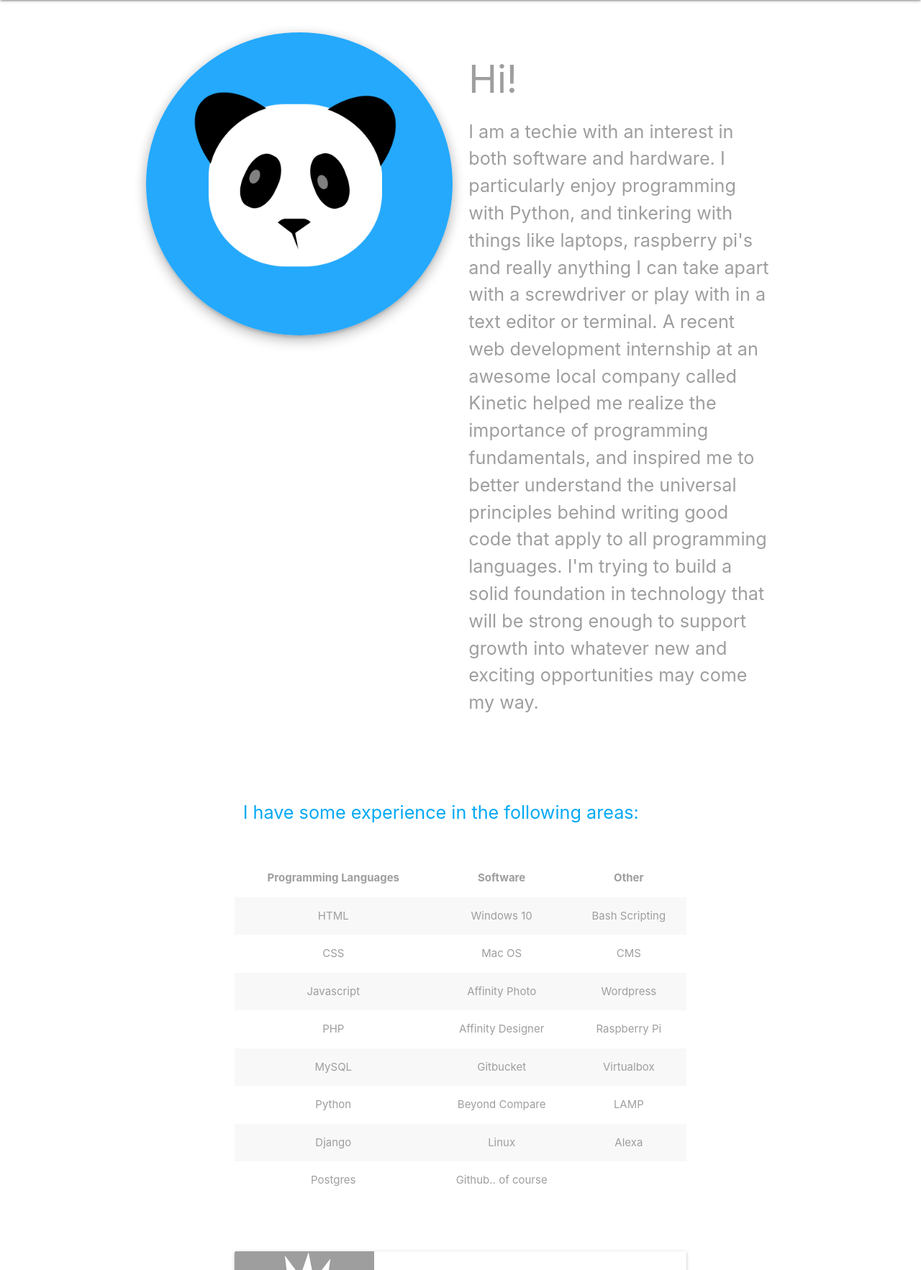
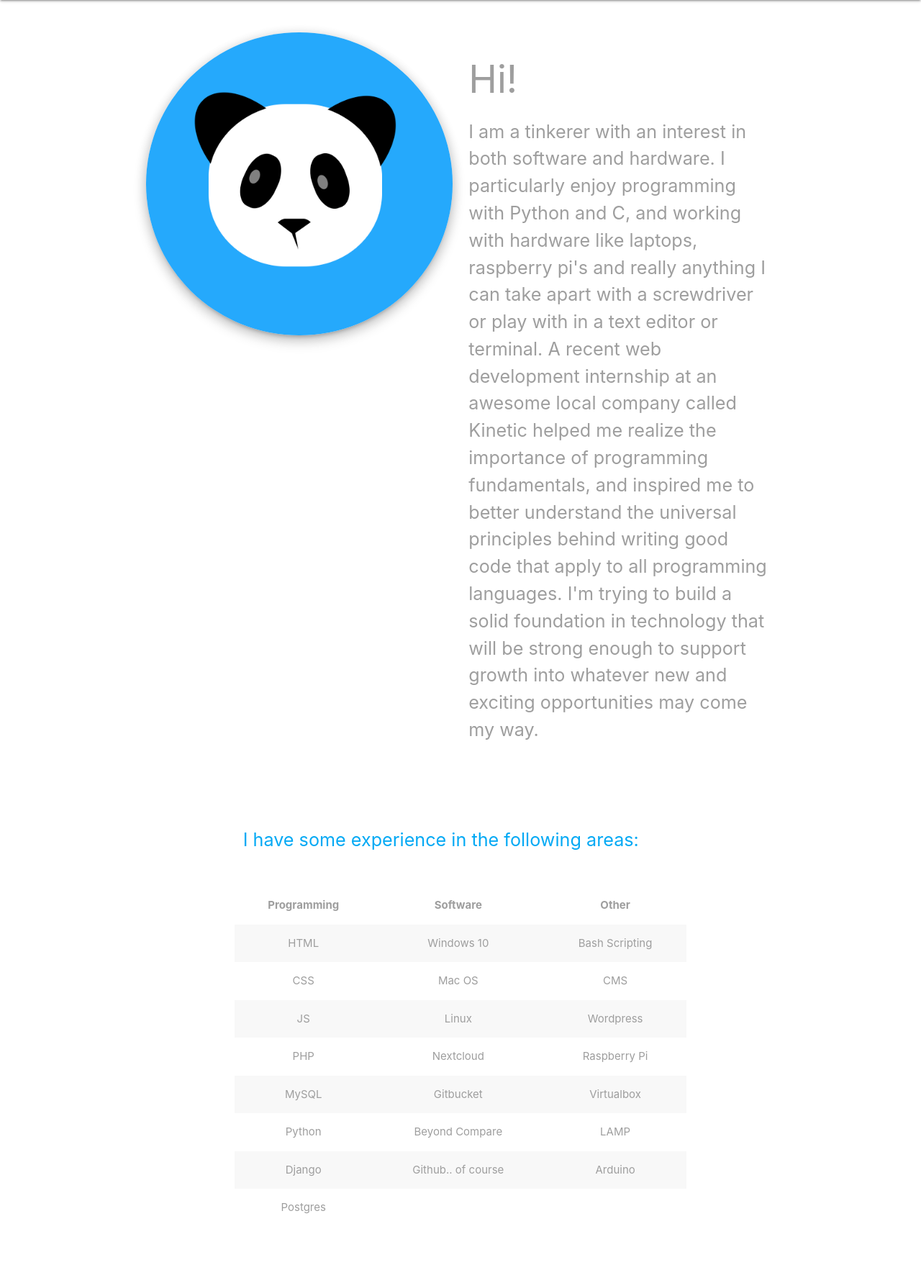
Before and after one commit to corfucius/corfuciusv2, a Django app: page /about in a window 1280 px wide. Shown: the part 64-1829 px from the top of the page at 72% size. Run offline with Django 3.2, Linux system fonts and the light colour scheme; some libraries are stand-ins or nearby versions.

Commit message:
about edit

```diff
--- a/templates/pages/about.html
+++ b/templates/pages/about.html
@@ -10,7 +10,7 @@
     <div class="col m6 s12 grey-text">
       <h2>Hi!</h2>
       <p class="flow-text">
-        I am a techie with an interest in both software and hardware. I particularly enjoy programming with Python, and tinkering with things like laptops, raspberry pi's and really anything I can take apart with a screwdriver or play with in a text editor or terminal. A recent web development internship at an awesome local company called Kinetic helped me realize the importance of programming fundamentals, and inspired me to better understand the universal principles behind writing good code that apply to all programming languages. I'm trying to build a solid foundation in technology that will be strong enough to support growth into whatever new and exciting opportunities may come my way.
+        I am a tinkerer with an interest in both software and hardware. I particularly enjoy programming with Python and C, and working with hardware like laptops, raspberry pi's and really anything I can take apart with a screwdriver or play with in a text editor or terminal. A recent web development internship at an awesome local company called Kinetic helped me realize the importance of programming fundamentals, and inspired me to better understand the universal principles behind writing good code that apply to all programming languages. I'm trying to build a solid foundation in technology that will be strong enough to support growth into whatever new and exciting opportunities may come my way.
       </p>
     </div>
   </div>
@@ -26,7 +26,7 @@
       <table class="centered striped grey-text">
         <thead>
           <tr>
-            <th>Programming Languages</th>
+            <th>Programming</th>
             <th>Software</th>
             <th>Other</th>
           </tr>
@@ -43,13 +43,13 @@
             <td>CMS</td>
           </tr>
           <tr>
-            <td>Javascript</td>
-            <td>Affinity Photo</td>
+            <td>JS</td>
+            <td>Linux</td>
             <td>Wordpress</td>
           </tr>
           <tr>
             <td>PHP</td>
-            <td>Affinity Designer</td>
+            <td>Nextcloud</td>
             <td>Raspberry Pi</td>
           </tr>
           <tr>
@@ -64,12 +64,12 @@
           </tr>
           <tr>
             <td>Django</td>
-            <td>Linux</td>
-            <td>Alexa</td>
+            <td>Github.. of course</td>
+            <td>Arduino</td>
           </tr>
           <tr>
             <td>Postgres</td>
-            <td>Github.. of course</td>
+            <td></td>
             <td></td>
           </tr>
         </tbody>
```
